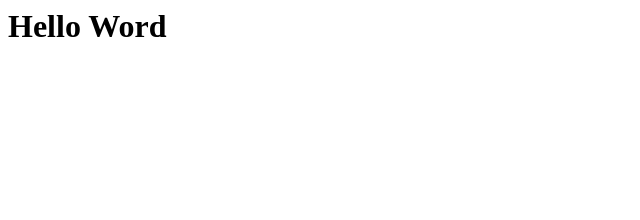
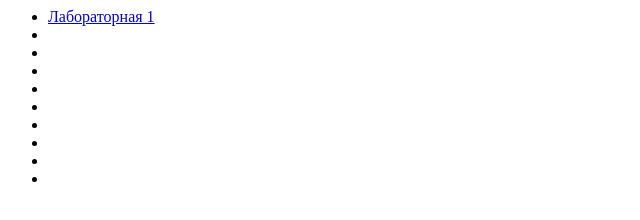
Before and after one commit to RomanLavanda/SiteTest, a plain HTML site: page index.html in a window 1280 px wide. Shown: the whole page, without its empty margins (0-640 px from the left). Drawn offline with Linux system fonts and the light colour scheme.

Commit message:
Update index.html

```diff
--- a/index.html
+++ b/index.html
@@ -1,7 +1,22 @@
 <html>
     <head>
+        <title>Содержание</title>
     </head>
     <body>
-        <h1>Hello Word</h1>
+        <div>
+
+            <ul>
+        <li><a href="https://romanlavanda.github.io/SiteTest/L1/index.html">Лабораторная 1</a></li>
+        <li><a href=""></a></li>
+        <li><a href=""></a></li>
+        <li><a href=""></a></li>
+        <li><a href=""></a></li>
+        <li><a href=""></a></li>
+        <li><a href=""></a></li>
+        <li><a href=""></a></li>
+        <li><a href=""></a></li>
+        <li><a href=""></a></li>
+    		</ul>
+        </div>
     </body>
 </html>
```
